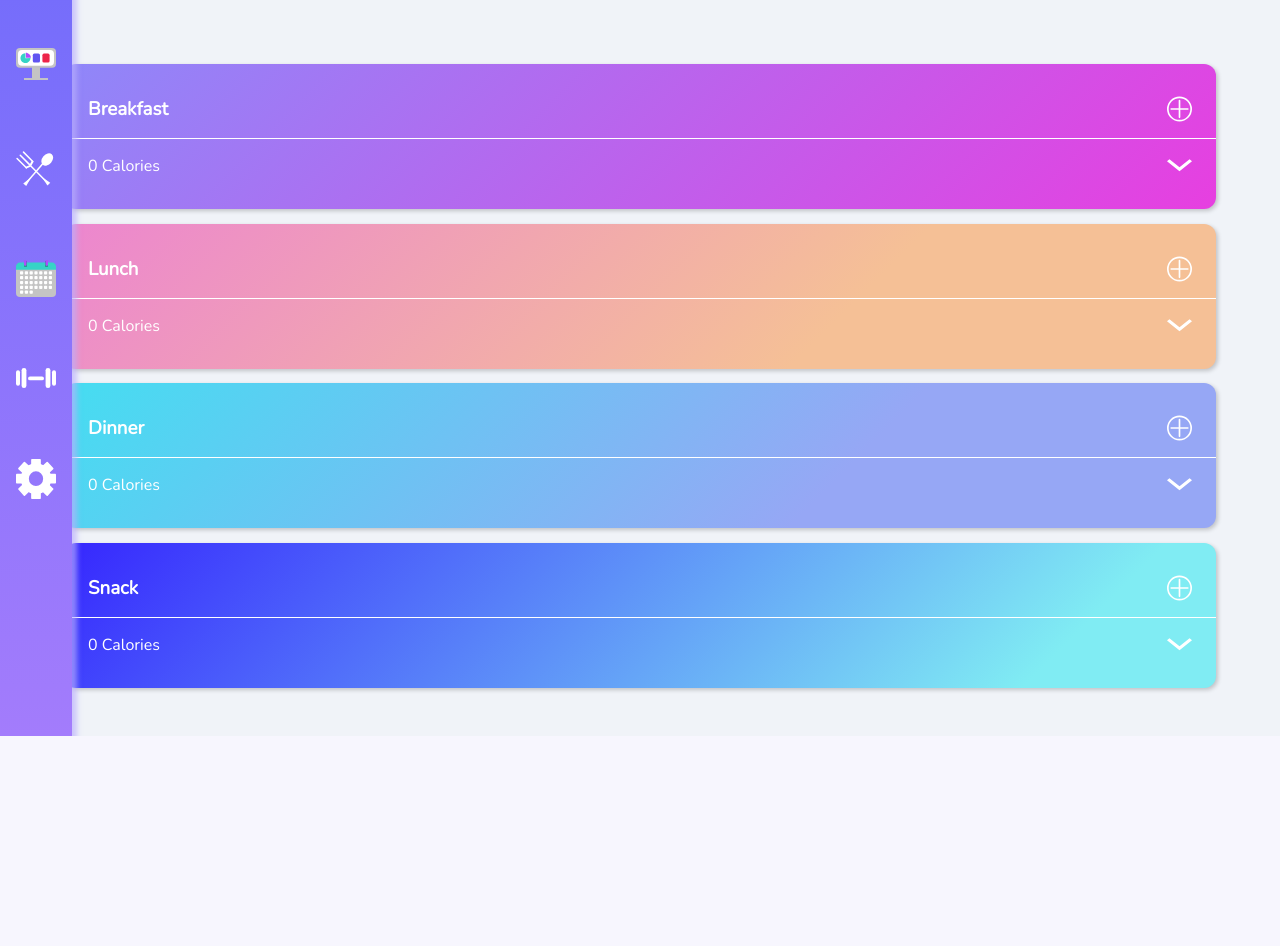
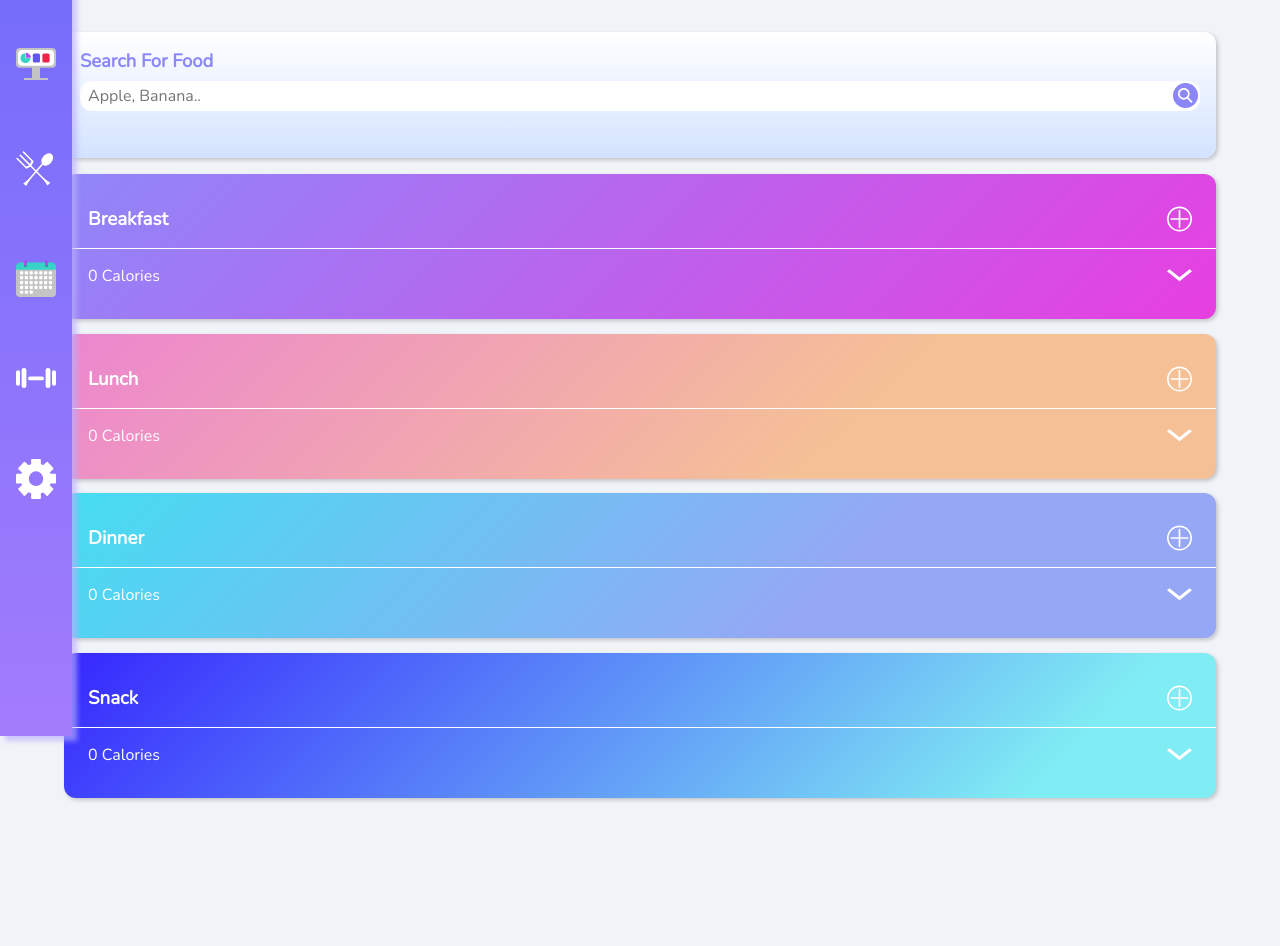
Before and after one commit to connorskorburg/HealthTrak, a Flask app: page /meals in a window 1280 px wide. Shown: the part 64-1010 px from the top of the page. Before the commit the page ends 800 px from the top, so only its background shows below. Run offline with Flask 2, Linux system fonts and the light colour scheme; the visitor is signed in with stand-in values (Sample User, id 1); data comes from the database, SQL or seed files in the repository; data that the repository does not hold is empty.

Commit message:
added search function for meal page

```diff
--- a/static/css/track.css
+++ b/static/css/track.css
@@ -1,5 +1,9 @@
 
 
+
+#json-logs {
+  display: none;
+}
 
 .error-container {
   width: 100%;
@@ -11,12 +15,61 @@
     margin-bottom: 0.25rem;
   }
 
+#search-food {
+  margin: 2rem 5% 0 5%;
+  box-shadow: 2px 2px 4px rgba(0,0,0,0.2);
+  border-radius: 0.75rem;
+  padding: 1rem;
+  background: rgb(255,255,255);
+  background: linear-gradient(180deg, rgba(255,255,255,1) 0%, rgba(211,227,255,1) 100%);
+}
+
+  #search-food input {
+    width: 100%;
+    outline: none;
+    display: inline-block;
+    border: none;
+    border-radius: 0.75rem;
+    font-size: 1rem;
+    padding: 0.25rem 0.5rem;
+  }
+  #search-food input::placeholder {
+    font-size: 1rem;
+  }
+
+  #search-food form label {
+    margin-bottom: 0.5rem;
+    font-size: 1.15rem;
+    font-weight: 600;
+    display: block;
+    color: var(--purple);
+  }
+
+  #search-food form button{
+    display: inline-block;
+    width: 25px;
+
+    position: relative;
+    bottom: 1.75rem;
+    left: calc(100% - 27px);
+    border: none;
+    outline: none;
+
+    background-color: transparent;
+  }
+  #search-food form button:hover {
+    cursor: pointer;
+    transform: scale(1.05);
+    transition: all 350ms ease-in-out;
+  }
+
+
 #all-meals {
   width: 100%;
   display: grid;
   color: #fff;
   grid-gap: 2.5% 5%;
-  padding: 5%;
+  padding: 1rem 5%;
   margin-bottom: calc(5% + 7rem);
 }
 
--- a/templates/meals.html
+++ b/templates/meals.html
@@ -11,6 +11,8 @@
   <script defer src="{{ url_for('static', filename='/js/mealToggler.js') }}"></script>
 </head>
 <body>
+
+  <div id="json-logs"></div>
 
   <nav class="top-nav">
 
@@ -33,6 +35,18 @@
       {% endif %}
     {% endwith %}
   </div>
+
+  <section id="search-food">
+
+    <form action="/search" method="post">
+
+      <label>Search For Food</label>
+      <input type="text" name="search" placeholder="Apple, Banana..">
+      <button type="submit"><img src="../static/images/search-icon.svg" alt="Search Icon"></button>
+    </form>
+
+  </section>
+
 
   <main id="all-meals">
     {% for m in meals %}
```
Also changed, not shown: static/images/search-icon.svg (added).
